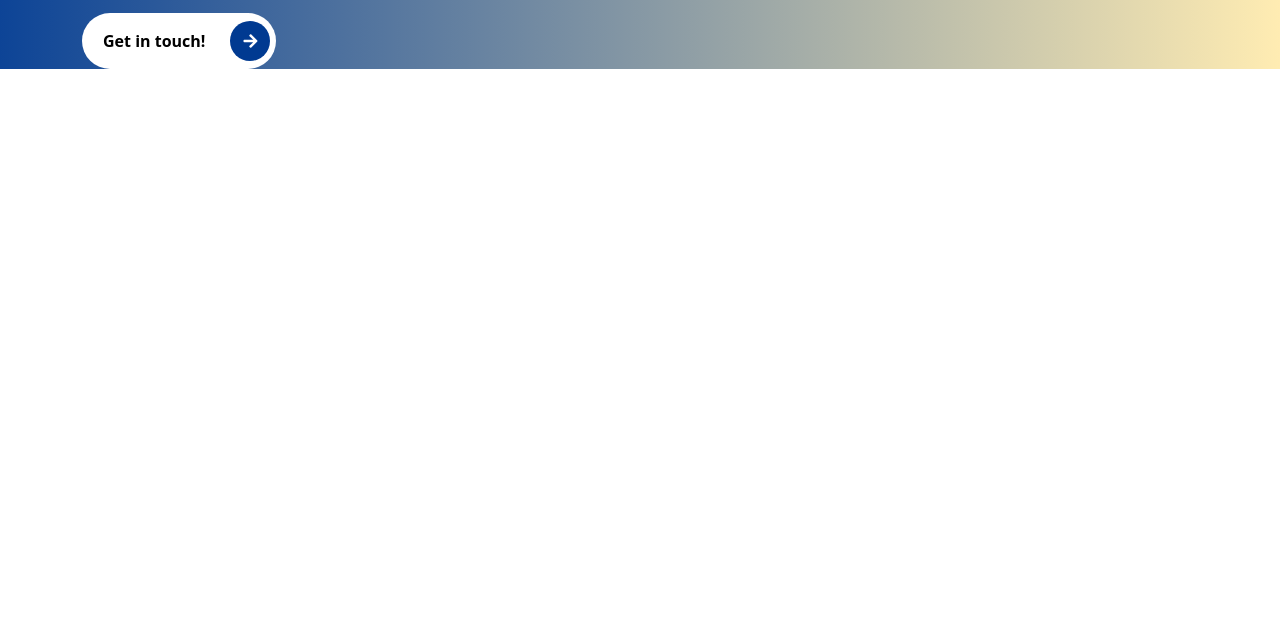
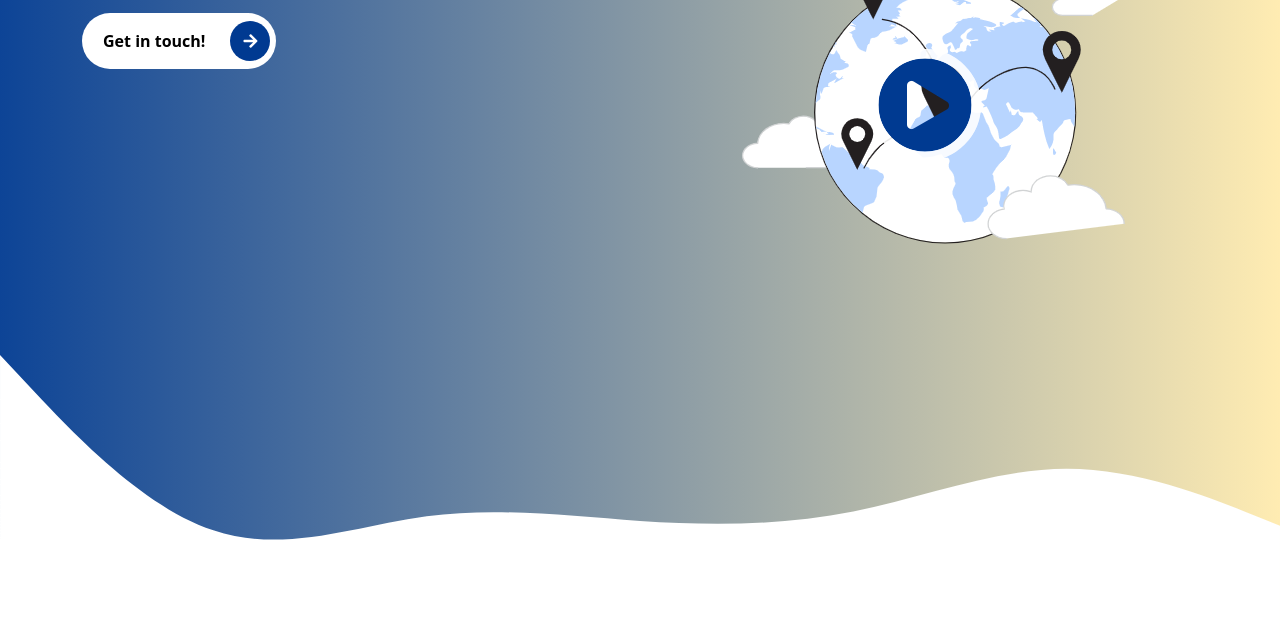
Before and after one commit to ChainRxn12/Travel-Roolette, a website: page index.html in a window 1280 px wide. Shown: the part 305-944 px from the top of the page. Before the commit the page ends 800 px from the top, so only its background shows below. Drawn offline with nearby package versions, Linux system fonts and the light colour scheme.

Commit message:
add pictures and wave seperation in intro

```diff
--- a/index.html
+++ b/index.html
@@ -68,7 +68,7 @@
                     <!-- START CONTENT FOR VIDEO -->
                     <div class= "col-md-6 intros text-end">
                      <div class="video-box">
-                      <img src=""  alt="video illustration" class="img-fluid">
+                      <img src="images/arts/World Connection _Flatline.png"  alt="video illustration" class="img-fluid">
                       <a href="#">
                         <span>
                           <i class="fas fa-play-circle"></i>
@@ -80,7 +80,7 @@
                     </div>
                   </div>
                 </div>
-                <!-- <svg xmlns="http://www.w3.org/2000/svg" viewBox="0 0 1440 320"><path fill="#ffffff" fill-opacity="1" d="M0,0L40,42.7C80,85,160,171,240,197.3C320,224,400,192,480,181.3C560,171,640,181,720,186.7C800,192,880,192,960,176C1040,160,1120,128,1200,128C1280,128,1360,160,1400,176L1440,192L1440,320L1400,320C1360,320,1280,320,1200,320C1120,320,1040,320,960,320C880,320,800,320,720,320C640,320,560,320,480,320C400,320,320,320,240,320C160,320,80,320,40,320L0,320Z"></path></svg> -->
+                <svg xmlns="http://www.w3.org/2000/svg" viewBox="0 0 1440 320"><path fill="#ffffff" fill-opacity="1" d="M0,0L40,42.7C80,85,160,171,240,197.3C320,224,400,192,480,181.3C560,171,640,181,720,186.7C800,192,880,192,960,176C1040,160,1120,128,1200,128C1280,128,1360,160,1400,176L1440,192L1440,320L1400,320C1360,320,1280,320,1200,320C1120,320,1040,320,960,320C880,320,800,320,720,320C640,320,560,320,480,320C400,320,320,320,240,320C160,320,80,320,40,320L0,320Z"></path></svg>
               </section>
 
 
```
Also changed, not shown: images/arts/World Connection _Flatline.png (added).
